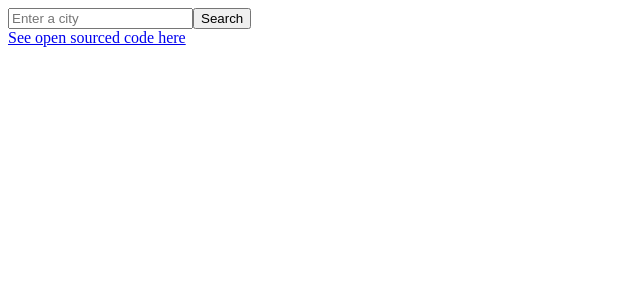
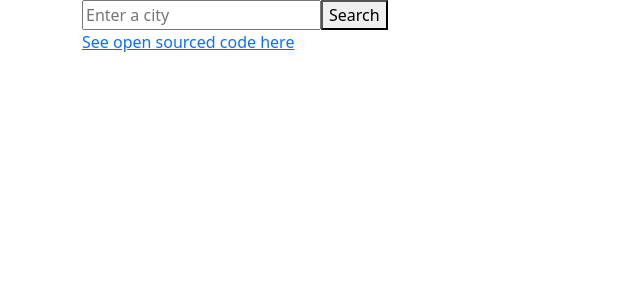
Before and after one commit to lottiealdridge/react-weather-app, a React (Create React App) app: page / in a window 1280 px wide. Shown: the top 300 px of the page, without its empty margins (0-640 px from the left). Built offline with nearby package versions, Linux system fonts and the light colour scheme.

Commit message:
added bootstrap

```diff
--- a/package.json
+++ b/package.json
@@ -8,6 +8,7 @@
     "@testing-library/react": "^16.3.0",
     "@testing-library/user-event": "^13.5.0",
     "axios": "^1.8.4",
+    "bootstrap": "^5.3.5",
     "react": "^19.1.0",
     "react-dom": "^19.1.0",
     "react-scripts": "^5.0.1",
--- a/src/App.js
+++ b/src/App.js
@@ -1,11 +1,14 @@
 import './App.css';
+import 'bootstrap/dist/css/bootstrap.min.css';
 import Weather from './Weather';
 
 export default function App() {
   return (
     <div className="App">
+      <div className="container">
       <Weather/>
       <a href="https://github.com/lottiealdridge/react-weather-app" rel ="noreferrer"target="_blank">See open sourced code here</a>
+      </div>
     </div>
   );
 }
```
Also changed, not shown: 1 other file (tests, documents, lock files or other folders).
